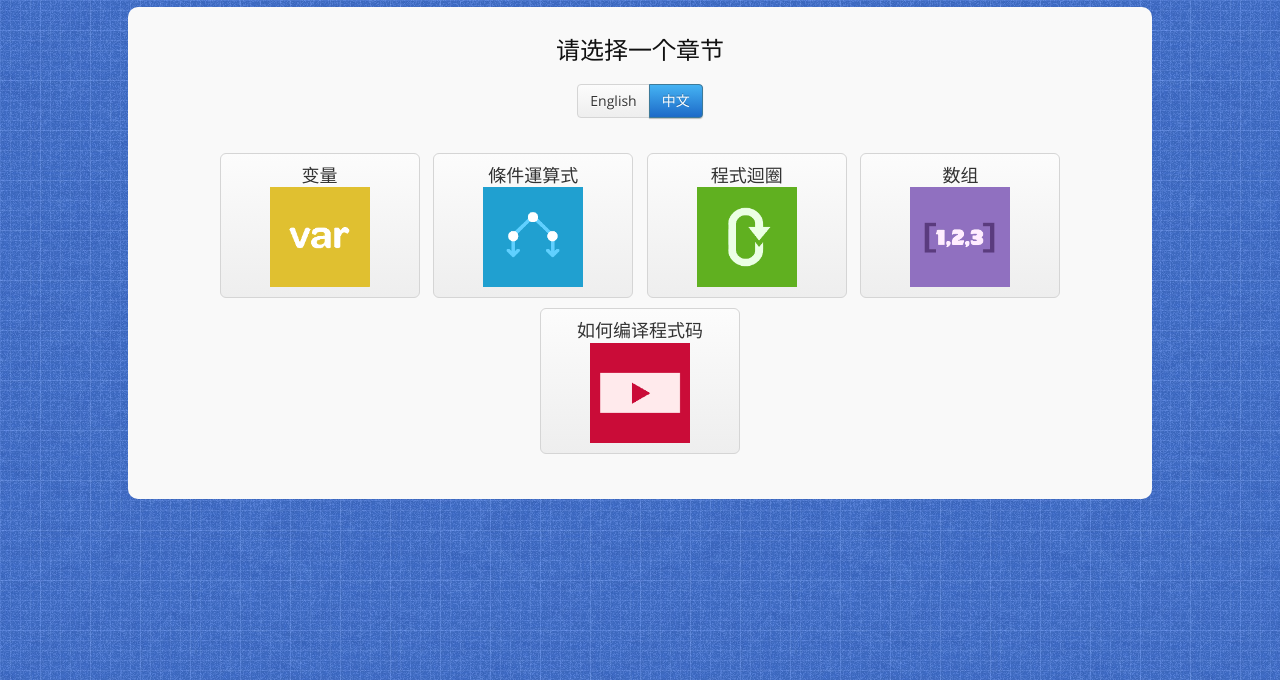
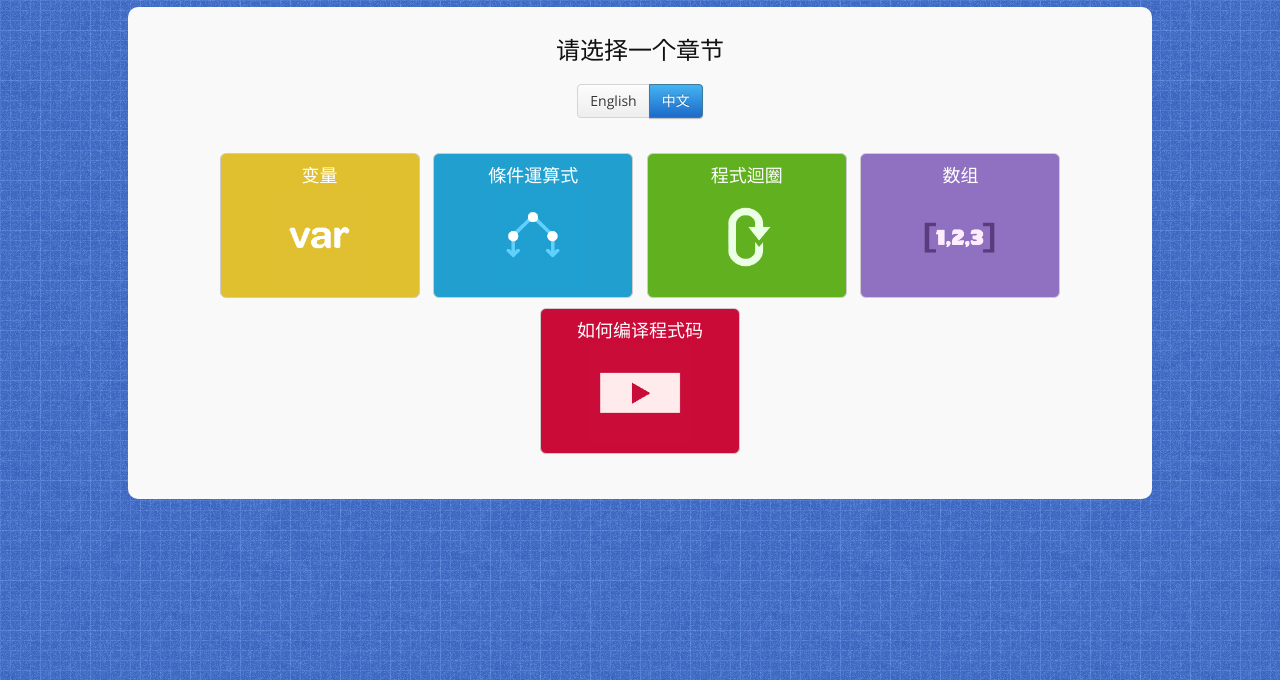
Before and after one commit to cupnoodle/trycoding, a plain HTML site: page zh/index.html in a window 1280 px wide. Shown: the part 120-800 px from the top of the page. Drawn offline with Linux system fonts and the light colour scheme.

Commit message:
Streamlined the button design on Chinese menu
Made the backgrounds of each button match with the gifs

```diff
--- a/zh/index.html
+++ b/zh/index.html
@@ -24,11 +24,11 @@
         <button type="button" class="btn btn-primary">中文</button>
       </div></h3><br>
 
-        <a href="variables.html" class="btn btn-default btn-lg btn-flex" style="width:200px">变量<br><img src="../img/variable_static.gif" class="animated" width="100" height="100"></img></a>
-        <a href="if.html" class="btn btn-default btn-lg btn-flex" style="width:200px">條件運算式<br><img src="../img/conditional_static.gif" class="animated" width="100" height="100"></img></a>
-        <a href="loop.html" class="btn btn-default btn-lg btn-flex" style="width:200px">程式迴圈<br><img src="../img/loop_static.gif" class="animated" width="100" height="100"></img></a>
-        <a href="array.html" class="btn btn-default btn-lg btn-flex" style="width:200px">数组<br><img src="../img/array_static.gif" class="animated" width="100" height="100"></img></a>
-        <a href="compile.html" class="btn btn-default btn-lg btn-flex" style="width:200px">如何编译程式码<br><img src="../img/play_static.gif" class="animated" width="100" height="100"></img></a> <br><br>
+        <a href="variables.html" class="btn btn-lg btn-flex" style="color: white; background-color: #e0c02f; width:200px; border-color: #ccc">变量<br><img src="../img/variable_static.gif" class="animated" width="100" height="100"></img></a>
+        <a href="if.html" class="btn btn-lg btn-flex" style="color: white; background-color: #21a0d0; width:200px; border-color: #ccc">條件運算式<br><img src="../img/conditional_static.gif" class="animated" width="100" height="100"></img></a>
+        <a href="loop.html" class="btn btn-lg btn-flex" style="color: white; background-color: #61b01f; width:200px; border-color: #ccc">程式迴圈<br><img src="../img/loop_static.gif" class="animated" width="100" height="100"></img></a>
+        <a href="array.html" class="btn btn-lg btn-flex" style="color: white; background-color: #9070c0; width:200px; border-color: #ccc">数组<br><img src="../img/array_static.gif" class="animated" width="100" height="100"></img></a>
+        <a href="compile.html" class="btn btn-lg btn-flex" style="color: white; background-color: #ca0b38;width:200px; border-color: #ccc">如何编译程式码<br><img src="../img/play_static.gif" class="animated" width="100" height="100"></img></a> <br><br>
 
       </p>
 
```
